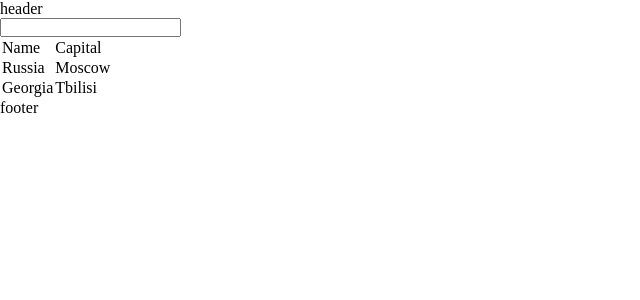
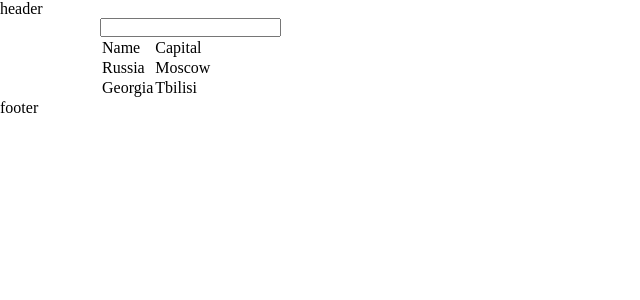
Before and after one commit to ungear/countries-dashboard, a Next.js app: page / in a window 1280 px wide. Shown: the top 300 px of the page, without its empty margins (0-640 px from the left). Built offline with nearby package versions, Linux system fonts and the light colour scheme.

Commit message:
add search history

```diff
--- /dev/null
+++ b/src/components/history.tsx
@@ -0,0 +1,9 @@
+export function History({searchHistory}){
+  return (
+    <ul>
+      {searchHistory.map(x => (
+        <li key={x}>{x}</li>
+      ))}
+    </ul>
+  )
+}
--- a/src/pages/index.tsx
+++ b/src/pages/index.tsx
@@ -2,6 +2,7 @@
 import Image from 'next/image'
 import styles from '@/styles/Home.module.css'
 import { Toolbar } from '../components/toolbar'
+import { History } from '../components/history'
 import { CountriesGrid } from '../components/countriesGrid'
 import { useState } from 'react'
 
@@ -12,14 +13,24 @@
 
 export default function Home() {
   const [searchTerm, setSearchTerm] = useState('');
+  const [searchHistory, setSearchHistory] = useState([]);
 
   const countriesToShow = COUNTRIES.filter(x => {
     return Object.values(x).some(f => f.toLowerCase().includes(searchTerm));
   })
+
+  function onSearchTermUpdate(val){
+    setSearchTerm(val);
+    const newHistory = [...searchHistory, val];
+    setSearchHistory(newHistory);
+  }
   return (
-    <section>
-      <Toolbar setSearchTerm={setSearchTerm}></Toolbar>
-      <CountriesGrid countries={countriesToShow}></CountriesGrid>
+    <section className={styles.main}>
+      <History searchHistory={searchHistory}></History>
+      <div>
+        <Toolbar setSearchTerm={onSearchTermUpdate}></Toolbar>
+        <CountriesGrid countries={countriesToShow}></CountriesGrid>
+      </div>
     </section>
   )
 }
--- /dev/null
+++ b/src/styles/Home.module.css
@@ -0,0 +1,4 @@
+.main{
+  display: grid;
+  grid-template-columns: 100px 1fr;
+}
```
